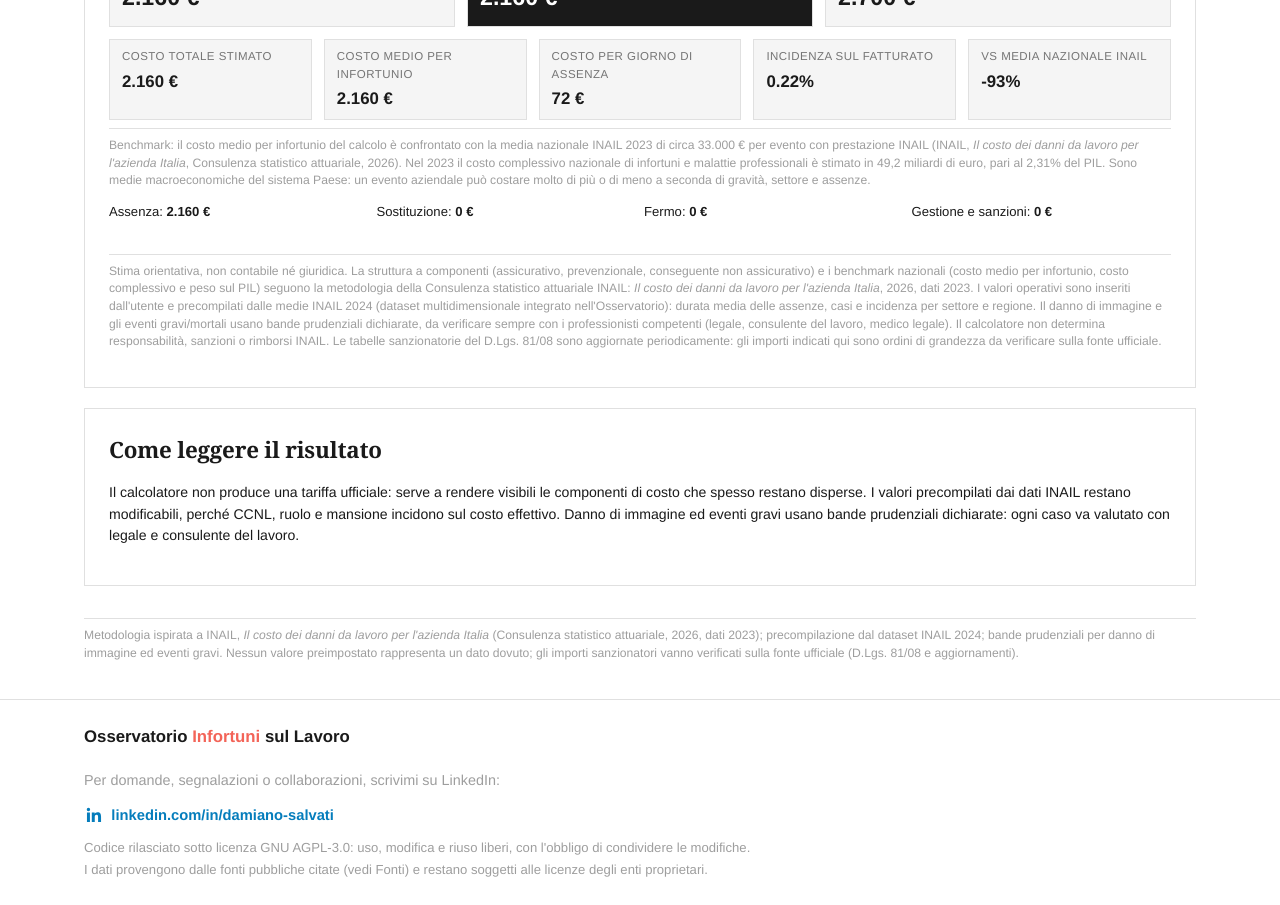
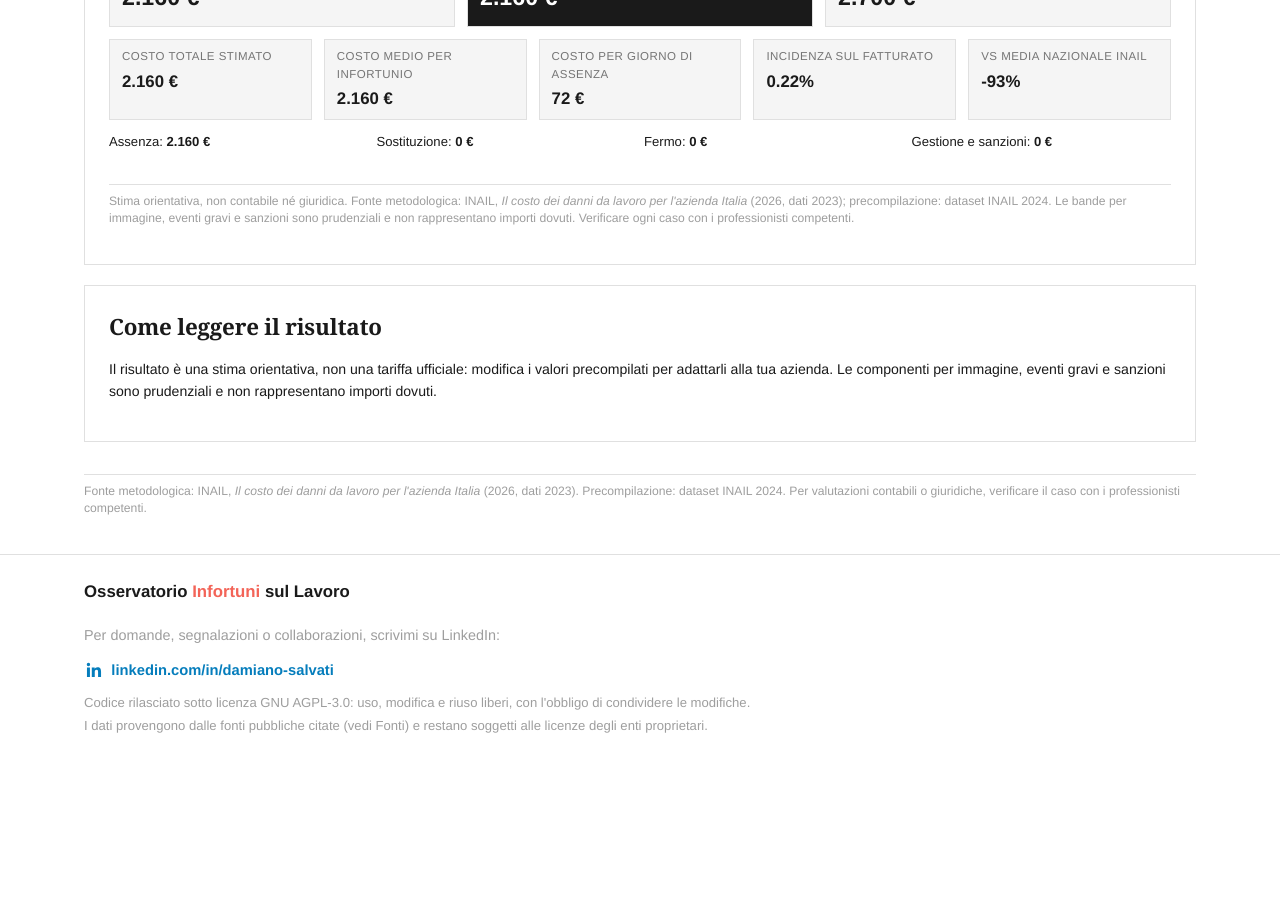
Before and after one commit to dynamic1990/osservatorio-infortuni, a Next.js app: page /calcolatore-costo-infortunio in a window 1280 px wide. Shown: the part 2040-2945 px from the top of the page. After the commit the page ends 2800 px from the top, so only its background shows below. Built offline with nearby package versions, Linux system fonts and the light colour scheme.

Commit message:
refactor: ridurre ripetizioni in fonti e disclaimer del calcolatore

```diff
--- a/src/app/calcolatore-costo-infortunio/page.tsx
+++ b/src/app/calcolatore-costo-infortunio/page.tsx
@@ -117,9 +117,9 @@ export default function CalcolatorePage() {
 
     <section className="card" style={{ fontSize: "0.88rem", lineHeight: 1.55 }}>
       <h2 className="card-title">Come leggere il risultato</h2>
-      <p>Il calcolatore non produce una tariffa ufficiale: serve a rendere visibili le componenti di costo che spesso restano disperse. I valori precompilati dai dati INAIL restano modificabili, perché CCNL, ruolo e mansione incidono sul costo effettivo. Danno di immagine ed eventi gravi usano bande prudenziali dichiarate: ogni caso va valutato con legale e consulente del lavoro.</p>
+      <p>Il risultato è una stima orientativa, non una tariffa ufficiale: modifica i valori precompilati per adattarli alla tua azienda. Le componenti per immagine, eventi gravi e sanzioni sono prudenziali e non rappresentano importi dovuti.</p>
     </section>
 
-    <p className="source-note">Metodologia ispirata a INAIL, <em>Il costo dei danni da lavoro per l&apos;azienda Italia</em> (Consulenza statistico attuariale, 2026, dati 2023); precompilazione dal dataset INAIL 2024; bande prudenziali per danno di immagine ed eventi gravi. Nessun valore preimpostato rappresenta un dato dovuto; gli importi sanzionatori vanno verificati sulla fonte ufficiale (D.Lgs. 81/08 e aggiornamenti).</p>
+    <p className="source-note">Fonte metodologica: INAIL, <em>Il costo dei danni da lavoro per l&apos;azienda Italia</em> (2026, dati 2023). Precompilazione: dataset INAIL 2024. Per valutazioni contabili o giuridiche, verificare il caso con i professionisti competenti.</p>
   </main>;
 }
--- a/src/components/calcolatore-costo.tsx
+++ b/src/components/calcolatore-costo.tsx
@@ -264,15 +264,12 @@ export function CalcolatoreCosto() {
           ["Vs media nazionale INAIL", `${infortunati > 0 ? `${result.probabile / infortunati >= MEDIA_INAIL_INFORTUNIO ? "+" : ""}${Math.round((result.probabile / infortunati) / MEDIA_INAIL_INFORTUNIO * 100 - 100)}%` : "n.d."}`],
         ] as const).map(([label, value]) => <div key={label} style={{ padding: "var(--space-2) var(--space-3)", background: "var(--color-surface)", border: "1px solid var(--color-divider)" }}><div style={{ fontSize: "0.72rem", textTransform: "uppercase", letterSpacing: "0.04em", color: "var(--color-text-soft)" }}>{label}</div><strong style={{ display: "block", fontSize: "1.05rem", marginTop: 3 }}>{value}</strong></div>)}
       </div>
-      <p className="source-note" style={{ marginTop: "var(--space-2)" }}>
-        Benchmark: il costo medio per infortunio del calcolo è confrontato con la media nazionale INAIL 2023 di circa {euro.format(MEDIA_INAIL_INFORTUNIO)} per evento con prestazione INAIL (INAIL, <em>Il costo dei danni da lavoro per l&apos;azienda Italia</em>, Consulenza statistico attuariale, 2026). Nel 2023 il costo complessivo nazionale di infortuni e malattie professionali è stimato in 49,2 miliardi di euro, pari al 2,31% del PIL. Sono medie macroeconomiche del sistema Paese: un evento aziendale può costare molto di più o di meno a seconda di gravità, settore e assenze.
-      </p>
       <div style={{ display: "grid", gridTemplateColumns: "repeat(auto-fit, minmax(180px, 1fr))", gap: "8px", marginTop: "var(--space-3)", fontSize: "0.82rem" }}>
         <span>Assenza: <strong>{euro.format(result.assenza)}</strong></span><span>Sostituzione: <strong>{euro.format(result.sostituzione)}</strong></span><span>Fermo: <strong>{euro.format(result.fermo)}</strong></span><span>Gestione e sanzioni: <strong>{euro.format(result.amministrativi)}</strong></span>
         {mostraReputazione && <span>Danno di immagine: <strong>{euro.format(result.repMedio)}</strong></span>}
         {mostraGravi && <span>Evento grave/mortale: <strong>{euro.format(result.evMedio)}</strong></span>}
       </div>
     </div>
-    <p className="source-note">Stima orientativa, non contabile né giuridica. La struttura a componenti (assicurativo, prevenzionale, conseguente non assicurativo) e i benchmark nazionali (costo medio per infortunio, costo complessivo e peso sul PIL) seguono la metodologia della Consulenza statistico attuariale INAIL: <em>Il costo dei danni da lavoro per l&apos;azienda Italia</em>, 2026, dati 2023. I valori operativi sono inseriti dall&apos;utente e precompilati dalle medie INAIL {anno} (dataset multidimensionale integrato nell&apos;Osservatorio): durata media delle assenze, casi e incidenza per settore e regione. Il danno di immagine e gli eventi gravi/mortali usano bande prudenziali dichiarate, da verificare sempre con i professionisti competenti (legale, consulente del lavoro, medico legale). Il calcolatore non determina responsabilità, sanzioni o rimborsi INAIL. Le tabelle sanzionatorie del D.Lgs. 81/08 sono aggiornate periodicamente: gli importi indicati qui sono ordini di grandezza da verificare sulla fonte ufficiale.</p>
+    <p className="source-note">Stima orientativa, non contabile né giuridica. Fonte metodologica: INAIL, <em>Il costo dei danni da lavoro per l&apos;azienda Italia</em> (2026, dati 2023); precompilazione: dataset INAIL {anno}. Le bande per immagine, eventi gravi e sanzioni sono prudenziali e non rappresentano importi dovuti. Verificare ogni caso con i professionisti competenti.</p>
   </div>;
 }
```
